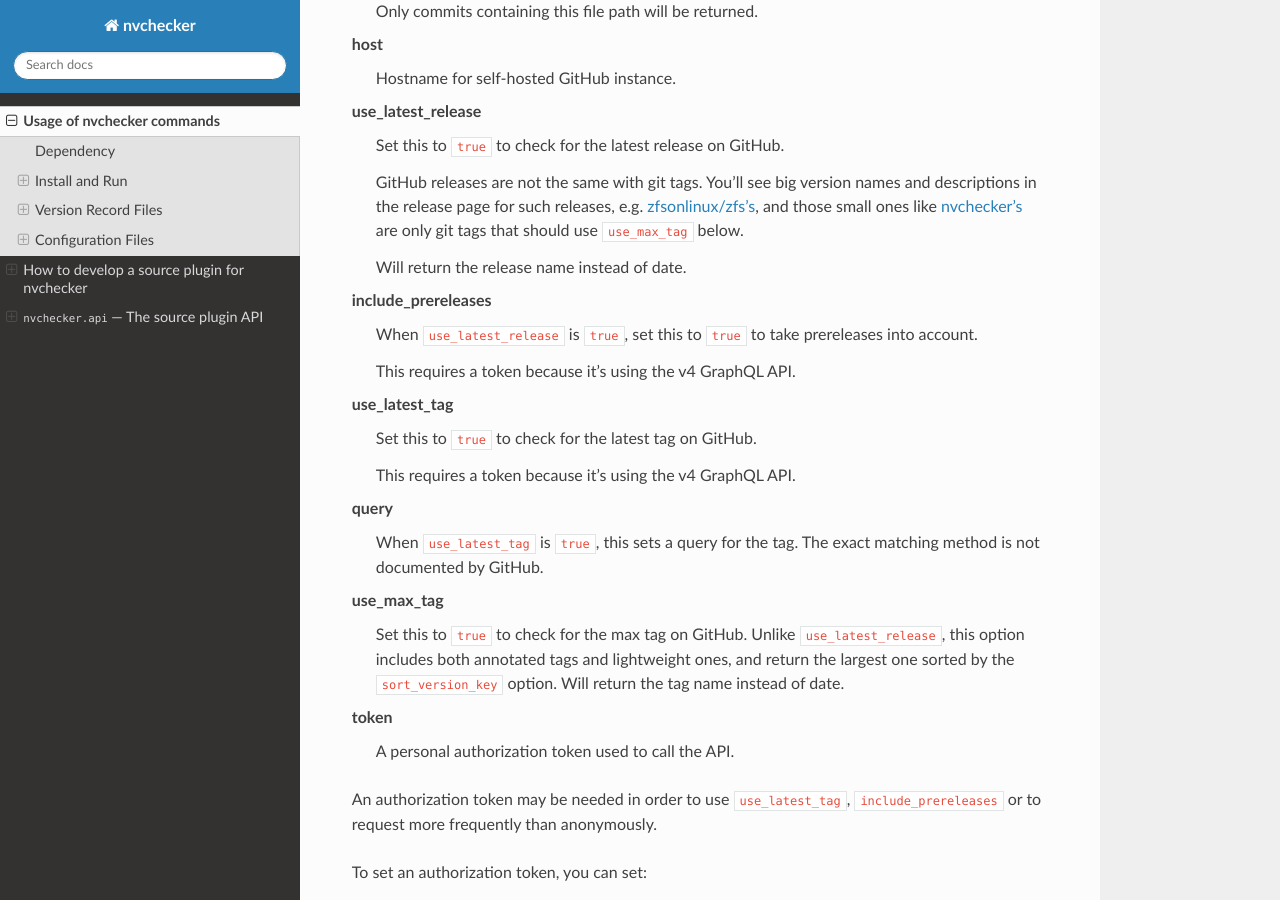
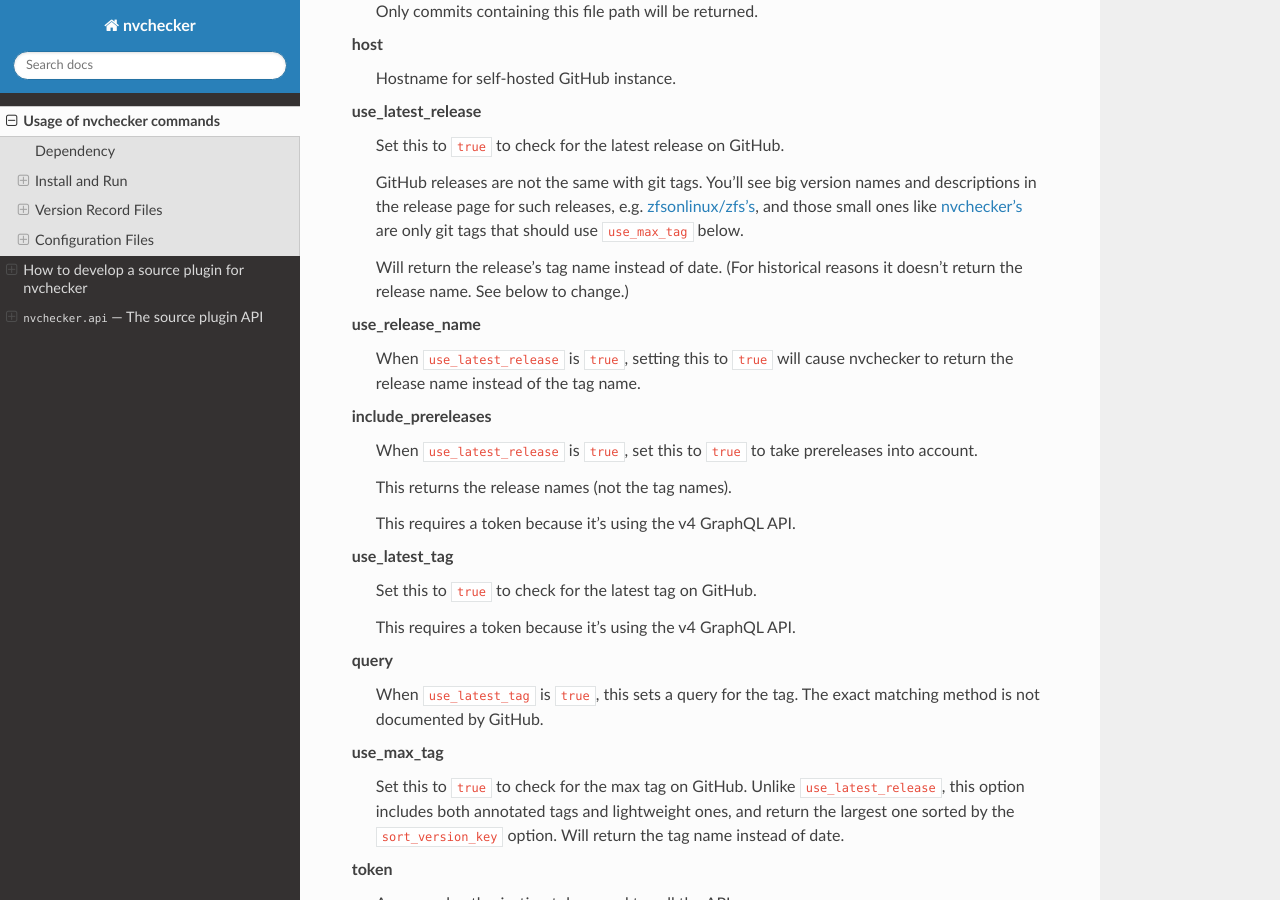
Before and after one commit to lilydjwg/nvchecker, a Sphinx documentation site: the page built from docs/usage.rst, in a window 1280 px wide and 900 px high, scrolled down 10737 px. Built offline with Sphinx 7.4.7 and the Read the Docs theme 3.1.0, drawn with Linux system fonts in a browser that asks for light colours.

Commit message:
github: add option to use release name instead of tag
fixes #278

```diff
--- a/docs/usage.rst
+++ b/docs/usage.rst
@@ -412,11 +412,18 @@ use_latest_release
   small ones like `nvchecker's <https://github.com/lilydjwg/nvchecker/releases>`_
   are only git tags that should use ``use_max_tag`` below.
 
-  Will return the release name instead of date.
+  Will return the release's tag name instead of date. (For historical reasons
+  it doesn't return the release name. See below to change.)
+
+use_release_name
+  When ``use_latest_release`` is ``true``, setting this to ``true`` will cause
+  nvchecker to return the release name instead of the tag name.
 
 include_prereleases
   When ``use_latest_release`` is ``true``, set this to ``true`` to take prereleases into
   account.
+
+  This returns the release names (not the tag names).
 
   This requires a token because it's using the v4 GraphQL API.
 
```
Also changed, not shown: 2 other files.
